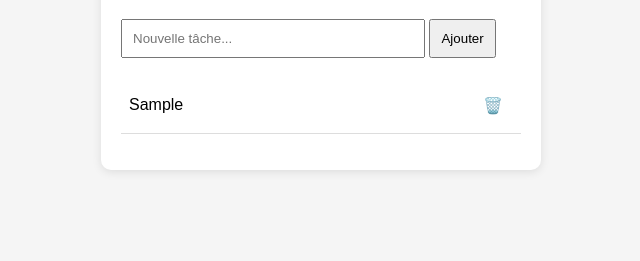
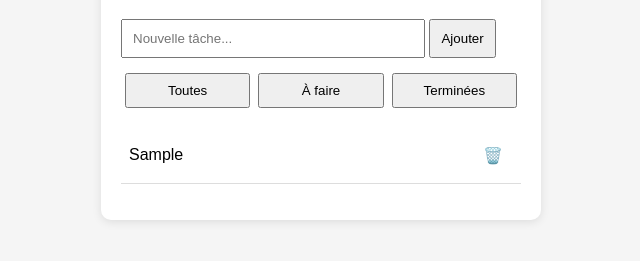
Before and after one commit to benmoctar/todo-app, a plain HTML site: page index.html in a window 1280 px wide. Both pictures are taken after typing "Sample" into the empty fields and a click on the button "Ajouter". Shown: the part 109-370 px from the top of the page, without its empty margins (319-959 px from the left). Drawn offline with Linux system fonts and the light colour scheme.

Commit message:
ajout loclalsotrage + filtre

```diff
--- a/index.html
+++ b/index.html
@@ -11,6 +11,12 @@
     <h1>Ma To-Do List</h1>
     <input type="text" id="taskInput" placeholder="Nouvelle tâche..." />
     <button id="addTaskBtn">Ajouter</button>
+    <div class="filters">
+        <button data-filter="all">Toutes</button>
+        <button data-filter="active">À faire</button>
+        <button data-filter="done">Terminées</button>
+    </div>
+
     <ul id="taskList"></ul>
   </div>
 
--- a/script.js
+++ b/script.js
@@ -1,43 +1,82 @@
 const input = document.getElementById("taskInput");
 const button = document.getElementById("addTaskBtn");
 const list = document.getElementById("taskList");
+const filterButtons = document.querySelectorAll(".filters button");
 
-// Ajoute une tâche
+let tasks = [];
+
+// Charger les tâches du localStorage au démarrage
+window.onload = () => {
+  const saved = localStorage.getItem("tasks");
+  if (saved) {
+    tasks = JSON.parse(saved);
+    renderTasks();
+  }
+};
+
+// Ajouter une tâche
 function addTask() {
-  const taskText = input.value.trim();
-  if (taskText === "") return;
+  const text = input.value.trim();
+  if (text === "") return;
+
+  tasks.push({ text, done: false });
+  input.value = "";
+  saveAndRender();
+}
+
+// Sauvegarder dans localStorage
+function saveAndRender() {
+  localStorage.setItem("tasks", JSON.stringify(tasks));
+  renderTasks();
+}
+
+// Afficher les tâches à l’écran
+function renderTasks(filter = "all") {
+  list.innerHTML = "";
+
+  tasks.forEach((task, index) => {
+    if (
+      (filter === "active" && task.done) ||
+      (filter === "done" && !task.done)
+    ) {
+      return; // Skip
+    }
 
     const li = document.createElement("li");
 
-  // Texte de la tâche (cliquable)
     const span = document.createElement("span");
-  span.textContent = taskText;
+    span.textContent = task.text;
+    if (task.done) span.classList.add("done");
 
-  // Marquage comme faite
     span.addEventListener("click", () => {
-    span.classList.toggle("done");
+      tasks[index].done = !tasks[index].done;
+      saveAndRender();
     });
 
-  // Bouton de suppression
     const deleteBtn = document.createElement("button");
     deleteBtn.textContent = "🗑️";
     deleteBtn.className = "delete-btn";
-
     deleteBtn.addEventListener("click", () => {
-    li.remove();
+      tasks.splice(index, 1);
+      saveAndRender();
     });
 
-  // Construction de l'élément
     li.appendChild(span);
     li.appendChild(deleteBtn);
     list.appendChild(li);
-
-  input.value = "";
+  });
 }
 
+// Filtrage
+filterButtons.forEach((btn) => {
+  btn.addEventListener("click", () => {
+    const filter = btn.dataset.filter;
+    renderTasks(filter);
+  });
+});
+
+// Écouteurs
 button.addEventListener("click", addTask);
-
-// Bonus : appuyer sur "Entrée" ajoute aussi une tâche
 input.addEventListener("keydown", (e) => {
   if (e.key === "Enter") addTask();
 });
--- a/style.css
+++ b/style.css
@@ -57,3 +57,19 @@ span {
 .delete-btn:hover {
   color: red;
 }
+.filters {
+  margin-top: 15px;
+  display: flex;
+  justify-content: space-between;
+}
+
+.filters button {
+  flex: 1;
+  margin: 0 4px;
+  padding: 8px;
+  cursor: pointer;
+}
+
+.filters button:hover {
+  background-color: #e0e0e0;
+}
```
Lines whose indentation alone changed are shown as unchanged.
